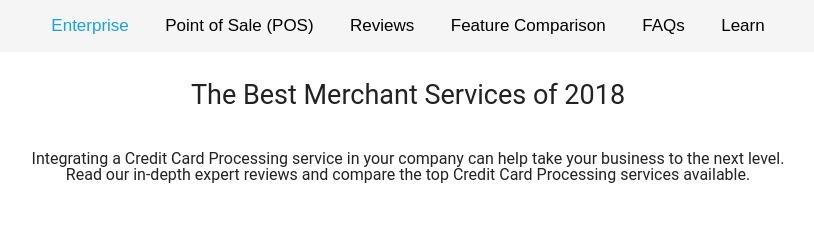
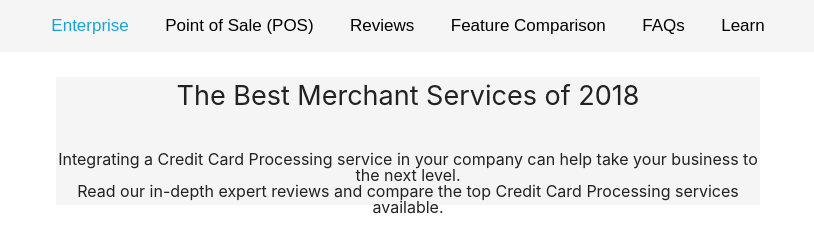
Before and after one commit to primedime/best-payment-processing, a plain HTML site: page index.html in a window 1280 px wide. Shown: the top 228 px of the page, without its empty margins (232-1046 px from the left). Drawn offline with Linux system fonts and the light colour scheme.

Commit message:
css changes and keyframes add

```diff
--- a/css/main.css
+++ b/css/main.css
@@ -14,6 +14,7 @@ html {
     color: #222;
     font-size: 1em;
     line-height: 1.4;
+    animation: fadeIn 1s ease-in-out;
 }
 
 body {
@@ -321,7 +322,12 @@ textarea {
 /* start .hero */
 
 .hero {
-    font-family: Roboto;
+    font-family: -apple-system, BlinkMacSystemFont, 'Segoe UI', Roboto, Oxygen, Ubuntu, Cantarell, 'Open Sans', 'Helvetica Neue', sans-serif;
+    position: relative;
+    margin: auto;
+    width: 55%;
+    height: 8rem;
+    background: #f5f5f5;
 }
 
 .hero h1 {
@@ -334,6 +340,7 @@ textarea {
 }
 
 .hero p {
+    font-family: inherit;
     text-align: center;
     font-size: 16px;
     line-height: 16px;
@@ -425,3 +432,15 @@ img {
 }
 
 /* end footer content */
+
+
+/* keyframes */
+
+@keyframes fadeIn {
+    0% {
+        opacity: 0;
+    }
+    100% {
+        opacity: 1;
+    }
+}
```
Also changed, not shown: index.html (+0 -1 lines).
